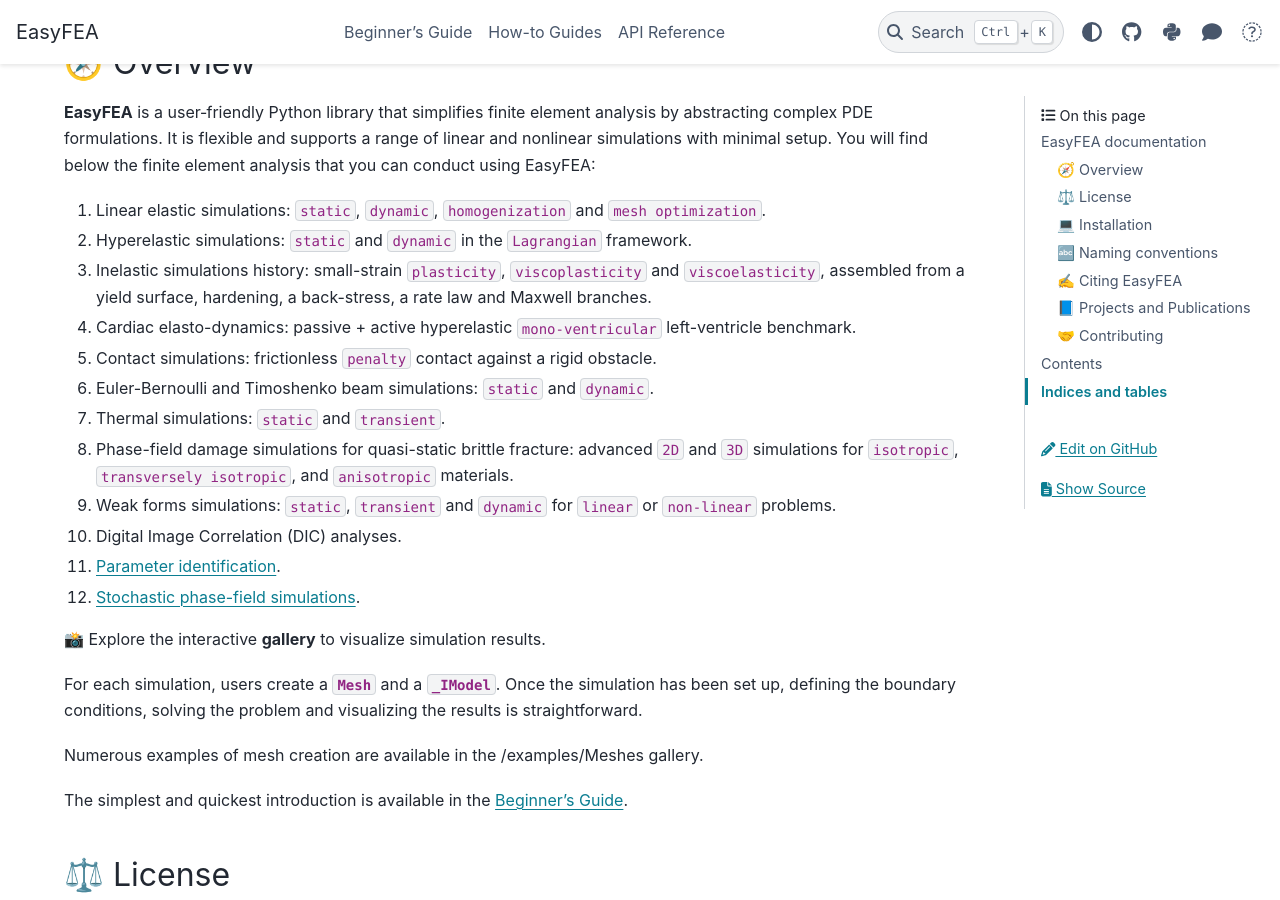
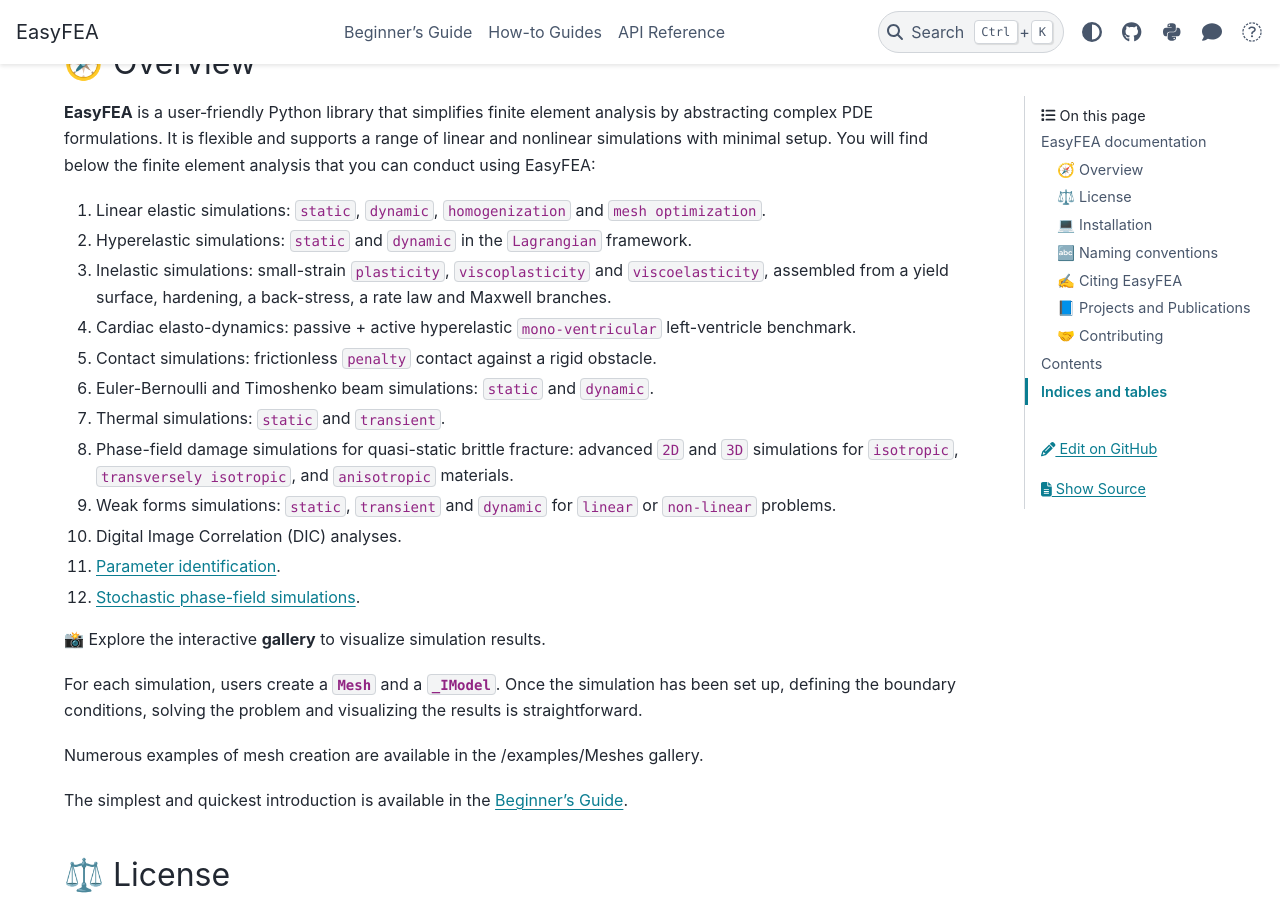
Before and after one commit to matnoel/EasyFEA, a Sphinx documentation site: the page built from docs/index.md, in a window 1280 px wide and 900 px high, scrolled down 675 px. Built offline with Sphinx 7.4.7 and the PyData theme 0.15.4, drawn with Linux system fonts in a browser that asks for light colours; pages that are not in the unit, such as notebooks, are missing from menus.

Commit message:
Update index.md

```diff
--- a/docs/index.md
+++ b/docs/index.md
@@ -8,7 +8,7 @@
 
 1. {doc}`Linear elastic simulations <examples/LinearizedElasticity/index>`: ``static``, ``dynamic``, ``homogenization`` and ``mesh optimization``.
 2. {doc}`Hyperelastic simulations <examples/Hyperelasticity/index>`: ``static`` and ``dynamic`` in the ``Lagrangian`` framework.
-3. {doc}`Inelastic simulations history <examples/Inelasticity/index>`: small-strain ``plasticity``, ``viscoplasticity`` and ``viscoelasticity``, assembled from a yield surface, hardening, a back-stress, a rate law and Maxwell branches.
+3. {doc}`Inelastic simulations <examples/Inelasticity/index>`: small-strain ``plasticity``, ``viscoplasticity`` and ``viscoelasticity``, assembled from a yield surface, hardening, a back-stress, a rate law and Maxwell branches.
 4. {doc}`Cardiac elasto-dynamics <examples/CardiacElastoDynamics/index>`: passive + active hyperelastic ``mono-ventricular`` left-ventricle benchmark.
 5. {doc}`Contact simulations <examples/Contact/index>`: frictionless ``penalty`` contact against a rigid obstacle.
 6. {doc}`Euler-Bernoulli and Timoshenko beam simulations <examples/Beam/index>`: ``static`` and ``dynamic``.
```
